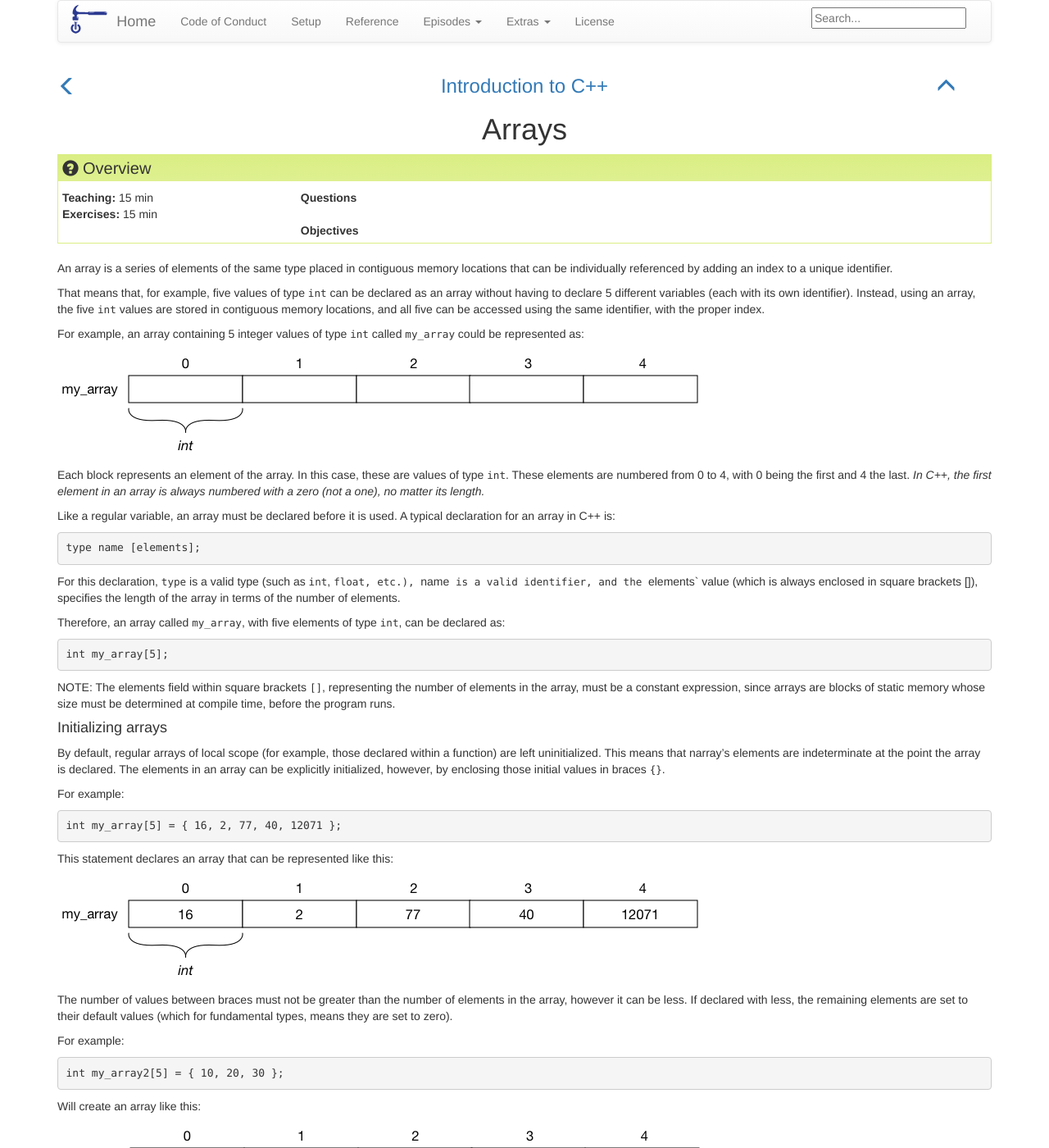
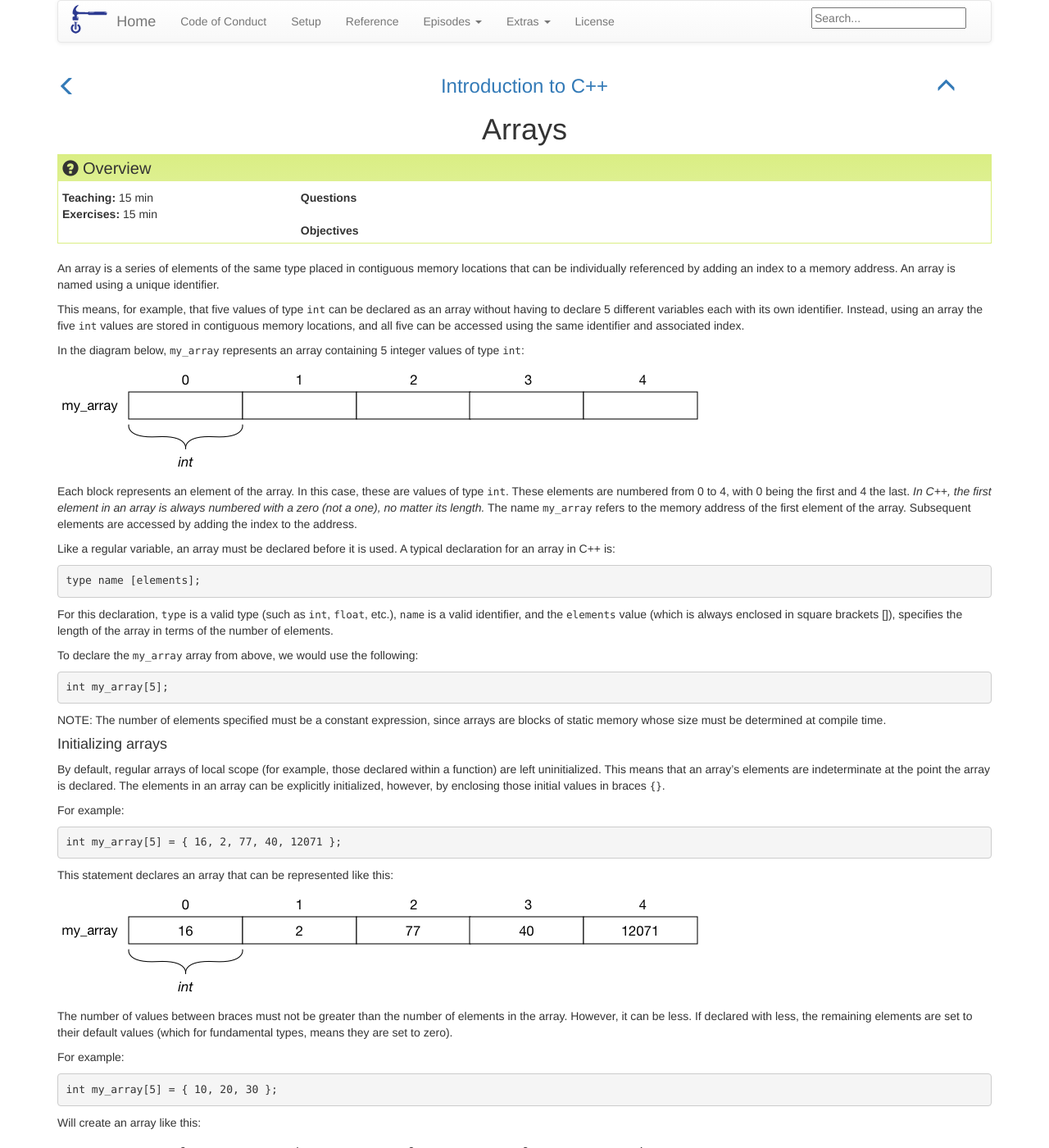
Before and after one commit to ornl-ssd/cpp-novice, a Jekyll site: the page built from _episodes/11-arrays.md, in a window 1280 px wide and 1400 px high. Shown: the whole window at 82% size. Built offline with Jekyll 4.4.1, drawn with Linux system fonts in a browser that asks for light colours; some of the changed text lies outside the part shown.

Commit message:
Remove foo
Signed-off-by: Greg Watson <g.watson@computer.org>

```diff
--- a/_episodes/11-arrays.md
+++ b/_episodes/11-arrays.md
@@ -7,18 +7,20 @@ objectives:
 keypoints:
 ---
 An array is a series of elements of the same type placed in contiguous memory locations that can be individually referenced by adding an
-index to a unique identifier.
+index to a memory address. An array is named using a unique identifier.
 
-That means that, for example, five values of type `int` can be declared as an array without having to declare 5 different variables
-(each with its own identifier). Instead, using an array, the five `int` values are stored in contiguous memory locations, and all
-five can be accessed using the same identifier, with the proper index.
+This means, for example, that five values of type `int` can be declared as an array without having to declare 5 different variables
+each with its own identifier. Instead, using an array the five `int` values are stored in contiguous memory locations, and all
+five can be accessed using the same identifier and associated index.
 
-For example, an array containing 5 integer values of type `int` called `my_array` could be represented as:
+In the diagram below, `my_array` represents an array containing 5 integer values of type `int`:
 
 <img src="{{ site.github.url }}/fig/11-arrays-repr-01.png"/>
 
 Each block represents an element of the array. In this case, these are values of type `int`. These elements are numbered from 0 to 4,
 with 0 being the first and 4 the last. *In C++, the first element in an array is always numbered with a zero (not a one), no matter its length.*
+The name `my_array` refers to the memory address of the first element of the array. Subsequent elements are accessed by adding the
+index to the address.
 
 Like a regular variable, an array must be declared before it is used. A typical declaration for an array in C++ is:
 
@@ -27,23 +29,23 @@ type name [elements];
 ~~~
 {: .code}
 
-For this declaration, `type` is a valid type (such as `int`, `float, etc.), `name` is a valid identifier, and the `elements` value
+For this declaration, `type` is a valid type (such as `int`, `float`, etc.), `name` is a valid identifier, and the `elements` value
 (which is always enclosed in square brackets []), specifies the length of the array in terms of the number of elements.
 
-Therefore, an array called `my_array`, with five elements of type `int`, can be declared as:
+To declare the `my_array` array from above, we would use the following:
 
 ~~~
 int my_array[5];
 ~~~
 {: .code}
 
-NOTE: The elements field within square brackets `[]`, representing the number of elements in the array, must be a constant expression,
-since arrays are blocks of static memory whose size must be determined at compile time, before the program runs.
+NOTE: The number of elements specified must be a constant expression, since arrays are blocks of static memory whose size must be determined
+at compile time.
 
 #### Initializing arrays
 
 By default, regular arrays of local scope (for example, those declared within a function) are left uninitialized. This means that
-narray's elements are indeterminate at the point the array is declared. The elements in an array can be explicitly initialized, however,
+an array's elements are indeterminate at the point the array is declared. The elements in an array can be explicitly initialized, however,
 by enclosing those initial values in braces `{}`.
 
 For example:
@@ -57,13 +59,13 @@ This statement declares an array that can be represented like this:
 
 <img src="{{ site.github.url }}/fig/11-arrays-repr-02.png"/>
 
-The number of values between braces must not be greater than the number of elements in the array, however it can be less. If declared with
+The number of values between braces must not be greater than the number of elements in the array. However, it can be less. If declared with
 less, the remaining elements are set to their default values (which for fundamental types, means they are set to zero).
 
 For example:
 
 ~~~
-int my_array2[5] = { 10, 20, 30 };
+int my_array[5] = { 10, 20, 30 };
 ~~~
 {: .code}
 
@@ -74,7 +76,7 @@ Will create an array like this:
 The initializer can even have no values, just the braces:
 
 ~~~
-int my_array3[5] = { };
+int my_array[5] = { };
 ~~~
 {: .code}
 
@@ -119,14 +121,14 @@ that location:
 
 <img src="{{ site.github.url }}/fig/11-arrays-access.png"/>
 
-For example, the following statement stores the value 75 in the third element of `foo`:
+For example, the following statement stores the value 75 in the third element of `my_array`:
 
 ~~~
 my_array[2] = 75;
 ~~~
 {: .code}
 
-The following statement copies the value of the third element of `foo` to a variable called `x`:
+The following statement copies the value of the third element of `my_array` to a variable called `x`:
 
 ~~~
 x = my_array[2];
@@ -176,7 +178,7 @@ int main()
 {
   for (n = 0 ; n < 5 ; ++n )
   {
-    result += foo[n];
+    result += my_array[n];
   }
   cout << result;
   return 0;
```
Also changed, not shown: fig/11-arrays-repr-03.png, fig/11-arrays-repr-04.png, 1 other file.
